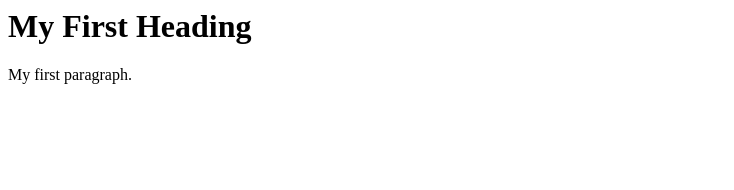
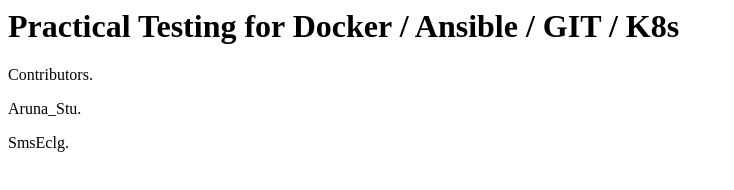
Before and after one commit to arunastu/prac-test, a plain HTML site: page index.html in a window 1280 px wide. Shown: the whole page, without its empty margins (0-734 px from the left). Drawn offline with Linux system fonts and the light colour scheme.

Commit message:
Updated the Index.html
Updated the Index.html

```diff
--- a/index.html
+++ b/index.html
@@ -1,8 +1,10 @@
 <html>
 <body>
 
-<h1>My First Heading</h1>
-<p>My first paragraph.</p>
+<h1>Practical Testing for Docker / Ansible / GIT / K8s</h1>
+<p>Contributors.</p>
+  <p>Aruna_Stu.</p>
+  <p>SmsEclg.</p>
 
 </body>
 </html>
```
